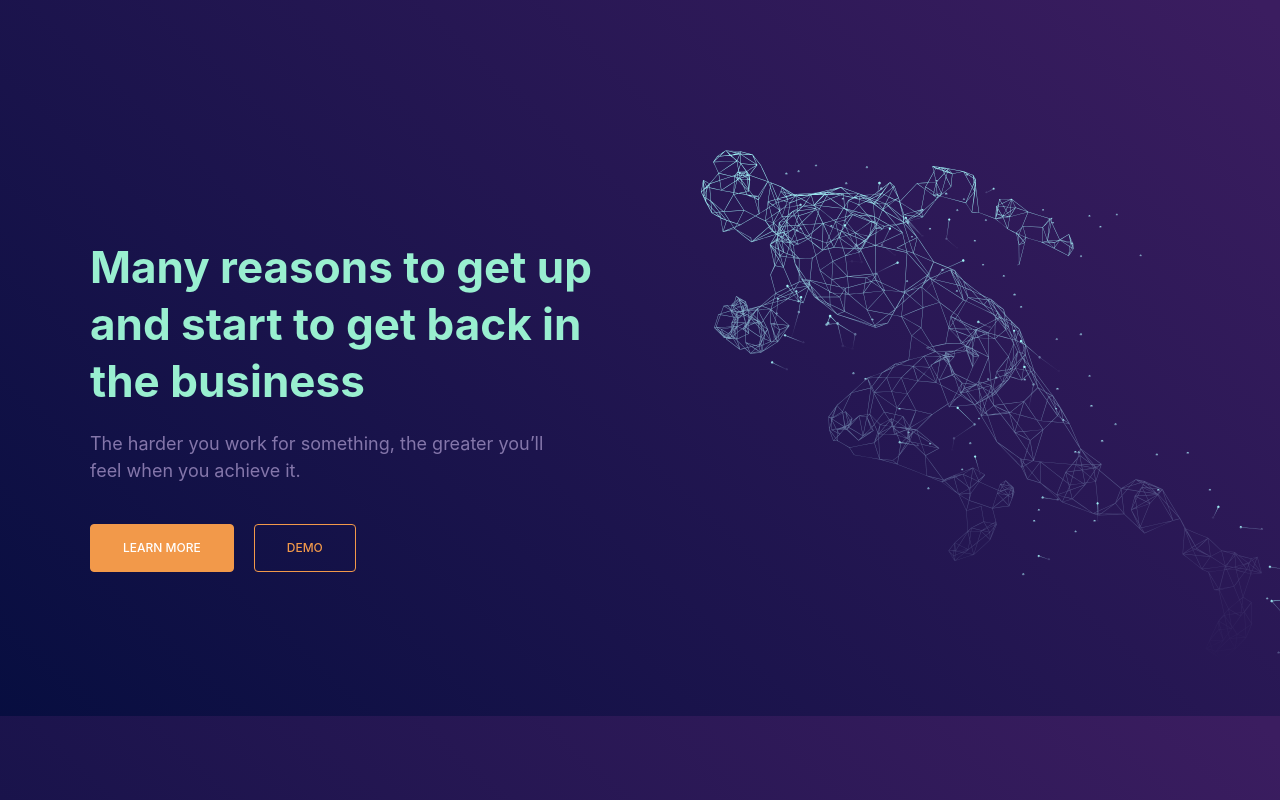
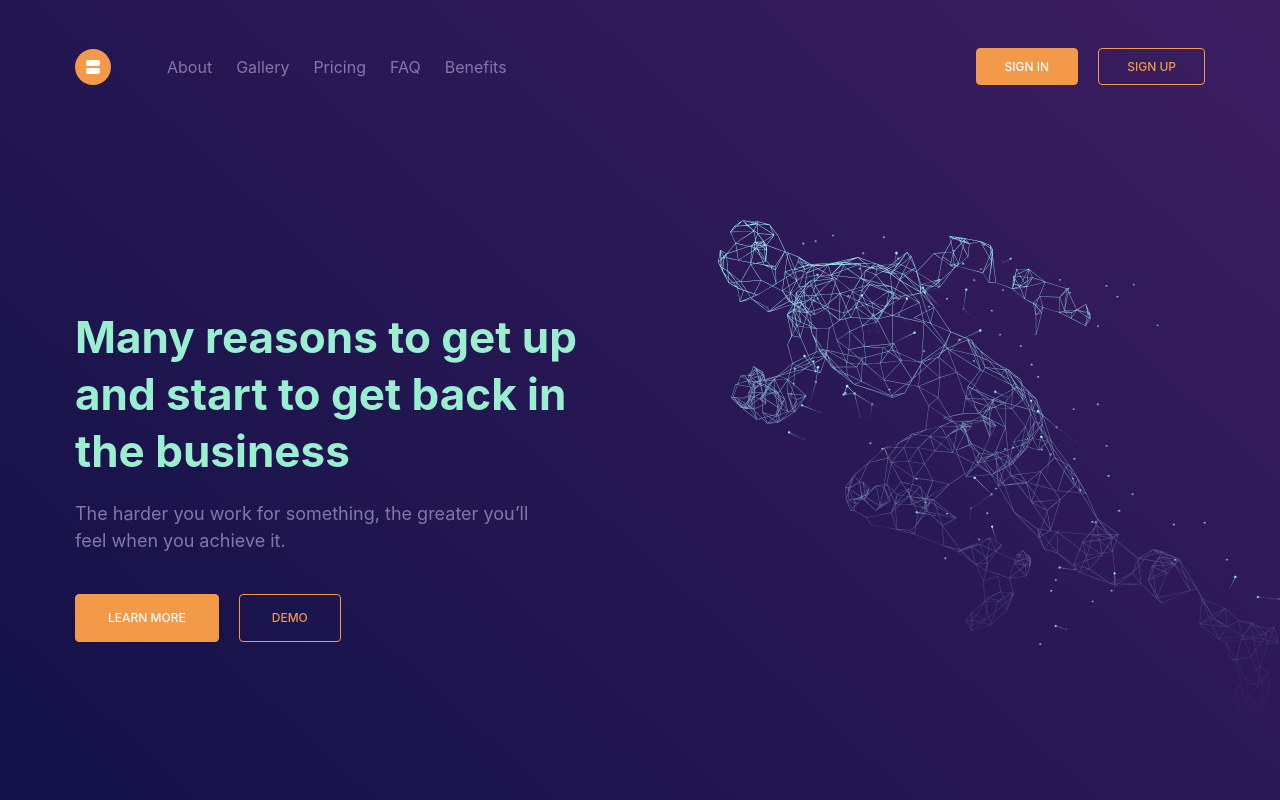
Before and after one commit to VladKa-K/Processing-Company, a website: page index.html in a window 1280 px wide. Shown: the top 800 px of the page. Drawn offline with nearby package versions, Linux system fonts and the light colour scheme; files that its build step writes are made by us from their sources; files whose address does not match are found by name.

Commit message:
header was started

```diff
--- a/index.html
+++ b/index.html
@@ -8,10 +8,52 @@
   <link rel="stylesheet" href="dist/css/style.css" />
 </head>
 <body>
+  <header class="o-header js--header">
+    <div class="container">
+      <div class="o-header__wrap">
+        <a href="" class="/">
+          <svg width="36" height="36" viewBox="0 0 36 36" fill="none" xmlns="http://www.w3.org/2000/svg">
+            <path d="M18 36C27.9411 36 36 27.9411 36 18C36 8.05887 27.9411 0 18 0C8.05887 0 0 8.05887 0 18C0 27.9411 8.05887 36 18 36Z" fill="#F2994A"/>
+            <rect x="11" y="11" width="14" height="6" rx="2" fill="white"/>
+            <rect x="11" y="19" width="14" height="6" rx="2" fill="white"/>
+          </svg>
+        </a>
+        <div class="c-main-menu">
+          <div class="c-main-menu__main">
+            <nav class="c-main-menu__main-nav">
+              <ul>
+                <li>
+                  <a href="#">About</a>
+                </li>
+                <li>
+                  <a href="#">Gallery</a>
+                </li>
+                <li>
+                  <a href="#">Pricing</a>
+                </li>
+                <li>
+                  <a href="#">FAQ</a>
+                </li>
+                <li>
+                  <a href="#">Benefits</a>
+                </li>
+              </ul>
+            </nav>
+            <div class="flex gap-x-5">
+              <a href="" class="c-btn c-btn--orange c-btn--sm">SIgn In</a>
+              <a href="" class="c-btn c-btn--orange-outline c-btn--sm">Sign Up</a>
+            </div>
+          </div>
+          <div class="">
+          </div>
+        </div>
+      </div>
+    </div>
+  </header>
   <main>
-    <section class="pb-10 md:pb-14 pt-[150px]">
+    <section class="pb-10 md:pb-14 md:pt-[160px] lg:pt-[220px]">
       <div class="container">
-        <div class="md:flex items-center">
+        <div class="md:flex items-center md:gap-x-8">
           <div class="md:w-1/2 xl:w-[531px] md:shrink-0 mb-16 md:mb-0">
             <h1 class="mb-5">Many reasons to get up and start to get back in the business</h1>
             <p class="max-w-[455px] text-base2">The harder you work for something, the greater you’ll feel when you achieve it.</p>
@@ -26,6 +68,7 @@
         </div>
       </div>
     </section>
+    <br><br><br><br><br><br><br><br><br><br><br><br><br><br><br><br><br><br><br><br><br><br>
   </main>
 <script src="dist/js/app.js"></script>
 </body>
--- a/src/js/components/menu.js
+++ b/src/js/components/menu.js
@@ -1,3 +1,16 @@
 $(document).ready(function(){
+    const header = document.querySelector('.js--header');
 
+    const changeHeaderOnScroll = () => {
+        if(window.pageYOffset > 0) {
+            header.classList.add('scrolled')
+        } else {
+            header.classList.remove('scrolled')
+        }
+    }
+    changeHeaderOnScroll();
+
+    window.addEventListener('scroll', () => {
+        changeHeaderOnScroll();
+    });
 });
--- a/src/scss/2-Elements/_elements.base.scss
+++ b/src/scss/2-Elements/_elements.base.scss
@@ -9,13 +9,24 @@
  * 2. Set font to lining figures
  */
  html {
-  box-sizing: border-box;
+  // box-sizing: border-box;
 
 }
 
 body {
   @apply font-default text-purple;
   background: linear-gradient(222.26deg, #3B1D60 1.22%, #040D3E 106.28%), no-repeat;
+}
+
+* {
+  font-family: inherit;
+  line-height: inherit;
+  color: inherit;
+  &,
+  &:before,
+  &:after {
+    box-sizing: inherit;
+  }
 }
 
 
--- a/src/scss/3-Components/_components.btn.scss
+++ b/src/scss/3-Components/_components.btn.scss
@@ -11,7 +11,7 @@
 }
 
 .c-btn--sm {
-
+    @apply py-2 px-7;
 }
 
 .c-btn--md {
--- /dev/null
+++ b/src/scss/3-Components/_components.mainMenu.scss
@@ -0,0 +1,25 @@
+.c-main-menu {
+    @apply flex-1;
+}
+
+.c-main-menu__main {
+    @apply flex justify-between items-center;
+}
+
+.c-main-menu__main-nav {
+
+    ul {
+        @apply flex gap-x-6;
+
+        li {
+
+            a {
+                @apply transition-all duration-300;
+
+                &:hover {
+                    @apply opacity-75;
+                }
+            }
+        }
+    }
+}
--- a/src/scss/3-Components/_components.scss
+++ b/src/scss/3-Components/_components.scss
@@ -1 +1,2 @@
 @import "_components.btn";
+@import "_components.mainMenu";
--- a/src/scss/5-Organisms/_organisms.header.scss
+++ b/src/scss/5-Organisms/_organisms.header.scss
@@ -0,0 +1,12 @@
+.o-header {
+    @apply py-8 lg:pt-12 fixed w-full top-0 transition-all duration-300 z-[9999];
+}
+
+.o-header__wrap {
+    @apply flex gap-x-14 justify-between items-center;
+}
+
+.o-header.scrolled {
+    @apply py-6 lg:pt-6;
+    background: linear-gradient(222.26deg, #3B1D60 1.22%, #040D3E 106.28%), no-repeat;
+}
--- a/tailwind.config.js
+++ b/tailwind.config.js
@@ -46,6 +46,9 @@ module.exports = {
       padding: '15px',
       screens: {
         DEFAULT: '100%',
+        sm: '100%',
+        md: '100%',
+        xl: '100%',
         xl: '1130px',
       },
     },
```
